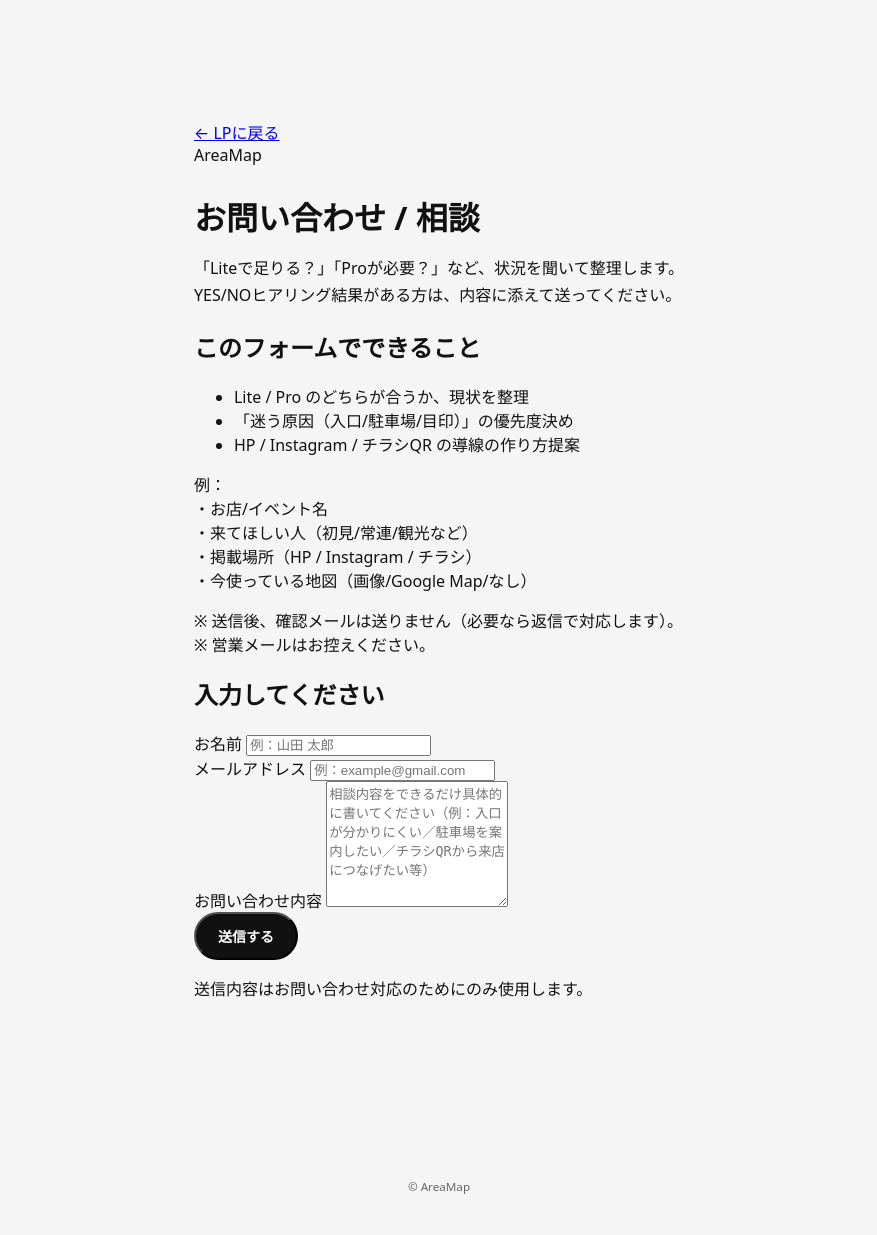
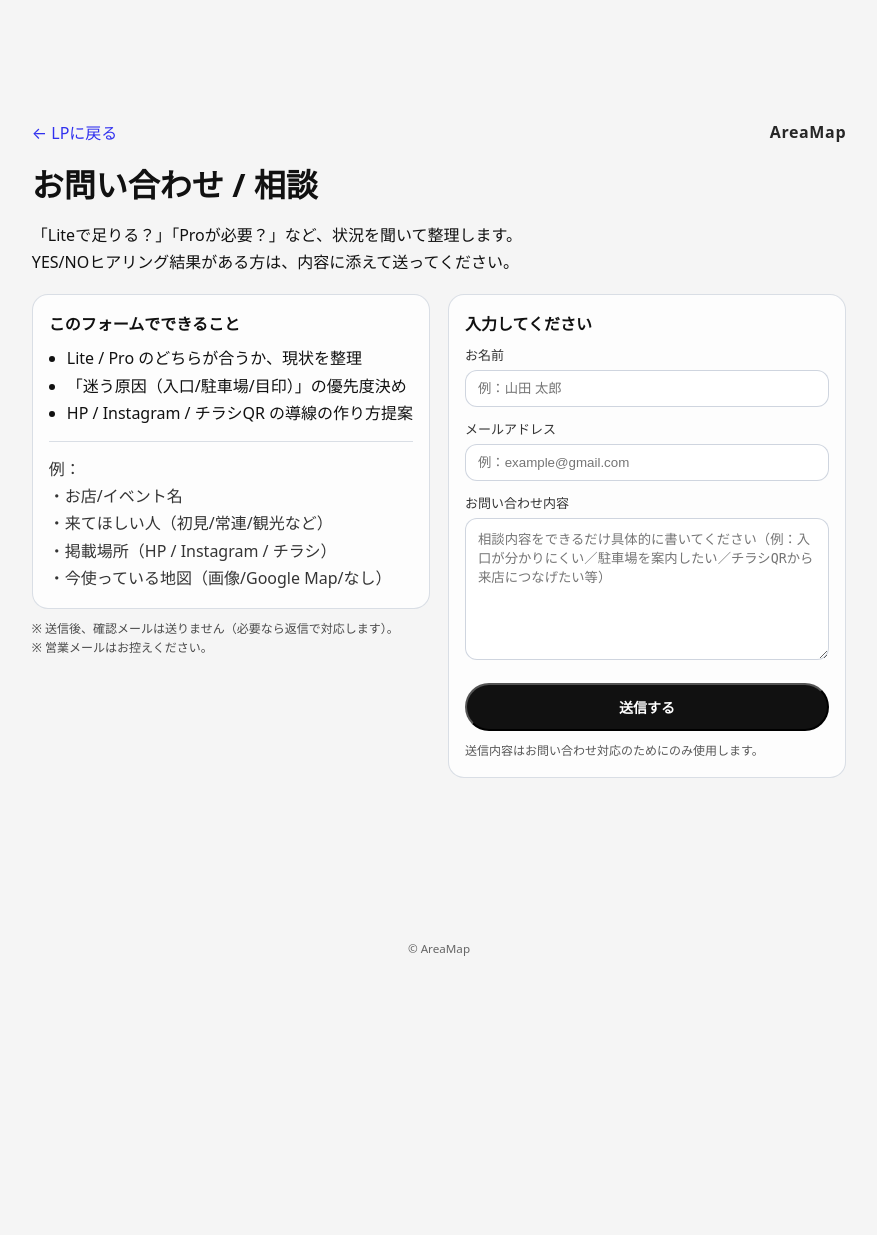
Before and after one commit to mitsunaka007/areamap, a Flask app: page /ask in a window 1280 px wide. Shown: the whole page, without its empty margins (201-1078 px from the left). After the commit the page ends 956 px from the top, so only its background shows below. Run offline with Flask 3, Linux system fonts and the light colour scheme; parts of the project's set-up code (start-up, migrations or seed data) failed here and were passed over.

Commit message:
Add files via upload

```diff
--- a/static/css/areamaplp.css
+++ b/static/css/areamaplp.css
@@ -709,3 +709,135 @@ body {
   justify-content: center;
   align-items: center;
 }
+/* =========================
+  Ask Page
+========================= */
+.lp-ask .lp-content { max-width: 980px; }
+
+.ask-topbar{
+  display:flex;
+  align-items:center;
+  justify-content:space-between;
+  gap:12px;
+  margin-bottom:16px;
+}
+.ask-back{
+  text-decoration:none;
+  opacity:.8;
+}
+.ask-brand{
+  font-weight:700;
+  letter-spacing:.04em;
+  opacity:.9;
+}
+
+.ask-heading{ margin-top: 8px; }
+.ask-lead{ margin-bottom: 18px; }
+
+.ask-grid{
+  display:grid;
+  grid-template-columns: 1fr;
+  gap:16px;
+}
+
+@media (min-width: 900px){
+  .ask-grid{ grid-template-columns: 1fr 1fr; gap:18px; }
+}
+
+.ask-card{
+  border: 1px solid rgba(148,163,184,.35);
+  border-radius: 16px;
+  padding: 16px;
+  background: rgba(255,255,255,.75);
+  backdrop-filter: blur(6px);
+}
+
+.ask-card-title{
+  margin: 0 0 10px;
+  font-size: 16px;
+}
+
+.ask-list{
+  margin: 0;
+  padding-left: 18px;
+  line-height: 1.7;
+}
+
+.ask-divider{
+  height:1px;
+  background: rgba(148,163,184,.35);
+  margin: 14px 0;
+}
+
+.ask-mini{
+  margin: 0;
+  opacity: .85;
+  line-height: 1.7;
+}
+
+.ask-note{
+  margin-top: 10px;
+  font-size: 12px;
+  opacity: .75;
+  line-height: 1.6;
+}
+
+.ask-notices{ margin: 12px 0 16px; display:grid; gap:8px; }
+.ask-notice{
+  border-radius: 12px;
+  padding: 10px 12px;
+  border: 1px solid rgba(148,163,184,.35);
+  background: rgba(2,6,23,.04);
+}
+.ask-notice-success{ background: rgba(34,197,94,.08); }
+.ask-notice-danger{ background: rgba(239,68,68,.08); }
+
+.ask-form-inner{ display:grid; gap:12px; }
+
+.ask-label{
+  display:block;
+  font-size: 13px;
+  opacity: .85;
+  margin-bottom: 6px;
+}
+
+.ask-input,
+.ask-textarea{
+  width: 100%;
+  border-radius: 12px;
+  border: 1px solid rgba(148,163,184,.45);
+  padding: 10px 12px;
+  background: rgba(255,255,255,.9);
+  outline: none;
+}
+
+.ask-textarea{ resize: vertical; }
+
+.is-error{
+  border-color: rgba(239,68,68,.65);
+}
+
+.ask-error{
+  margin-top: 6px;
+  font-size: 12px;
+  opacity: .85;
+}
+
+.ask-actions{
+  margin-top: 6px;
+  display:grid;
+  gap:10px;
+}
+
+.ask-submit{
+  display: inline-flex;
+  justify-content: center;
+  width: 100%;
+}
+
+.ask-privacy{
+  margin: 0;
+  font-size: 12px;
+  opacity: .7;
+  line-height: 1.6;
+}
```
